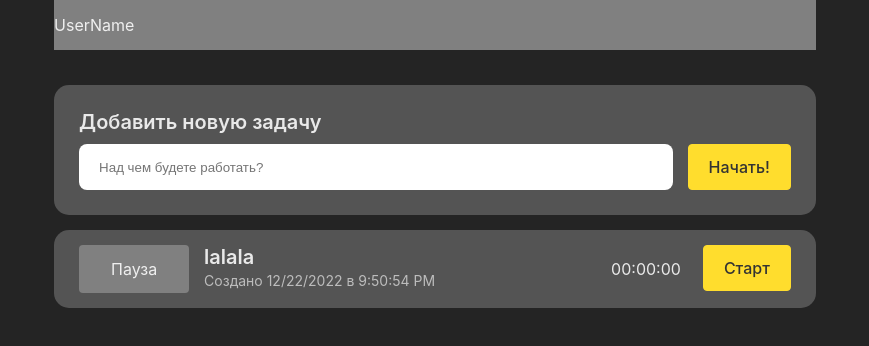
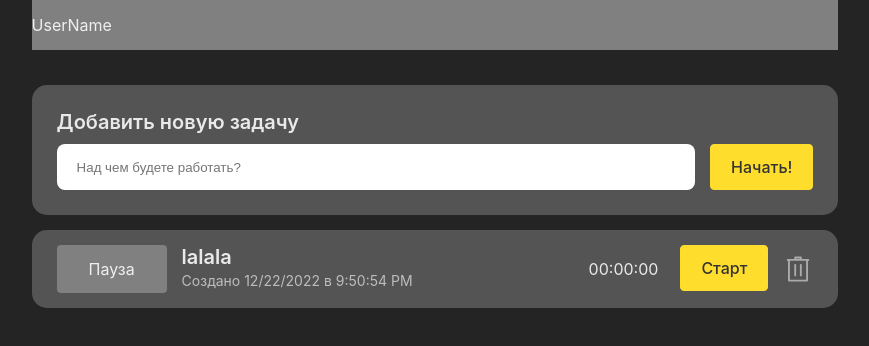
Before and after one commit to grusha229/timetracker, a React (Vite) app: page / in a window 1280 px wide. Shown: the top 346 px of the page, without its empty margins (205-1074 px from the left). Built offline with nearby package versions, Linux system fonts and the light colour scheme.

Commit message:
add remove feature

```diff
--- a/src/blocks/AddTask/AddTask.tsx
+++ b/src/blocks/AddTask/AddTask.tsx
@@ -4,12 +4,13 @@ import './AddTask.scss'
 import Button from "../../components/Button/Button";
 import {useDispatch} from "react-redux";
 import {createTask} from "./../../redux/actions"
+// @ts-ignore
 import { v4 as createId } from "uuid";
 
 export const AddTask = () => {
 
     const nameRef = useRef("");
-    const changeName = useCallback((event) => (nameRef.current = event.target.value), []);
+    const changeName = useCallback((event: React.ChangeEvent<HTMLInputElement>) => (nameRef.current = event.target.value), []);
     const dispatch = useDispatch()
 
     const submit = useCallback(() => {
--- a/src/blocks/TaskList/Task/Task.scss
+++ b/src/blocks/TaskList/Task/Task.scss
@@ -45,6 +45,19 @@
       margin-left: 15px;
     }
 
+    &__delete {
+      display: flex;
+      flex-direction: column;
+      justify-content: center;
+      margin-left: 15px;
+      opacity: .5;
+      cursor: pointer;
+
+      img {
+        width: 30px;
+      }
+    }
+
     &__time {
       display: flex;
       align-self: center;
--- a/src/blocks/TaskList/Task/TaskItem.tsx
+++ b/src/blocks/TaskList/Task/TaskItem.tsx
@@ -1,11 +1,14 @@
-import React, {useState,useEffect} from 'react';
+import React, {useState, useEffect, useCallback} from 'react';
 import "./Task.scss"
 import Button from "../../../components/Button/Button";
 import Timer from "../../../components/Timer/Timer";
 import {Task as TaskType} from "../../../redux/reducer/types";
+import trashIcon from "../../../assets/svg/trash.svg"
+import {createTask, removeTask} from "../../../redux/actions";
+import {useDispatch} from "react-redux";
 
 
-const TaskItem:React.FC<TaskType> = ({name, time}) => {
+const TaskItem:React.FC<TaskType> = ({name, time, id}) => {
 
     const [Seconds, setSeconds] = useState(0);
     const [isSecondsRun, setIsSecondsRun] = useState(false);
@@ -22,7 +25,13 @@ const TaskItem:React.FC<TaskType> = ({name, time}) => {
             };
         }
     });
+    const dispatch = useDispatch()
 
+    const deleteHandler = useCallback(() => {
+        if (confirm('Вы действительно хотите удалить запись?')) {
+            return dispatch(removeTask(id));
+        }
+    }, [dispatch]);
 
 
     function handleTimer () {
@@ -56,6 +65,9 @@ const TaskItem:React.FC<TaskType> = ({name, time}) => {
                     {isSecondsRun ? "Пауза" : "Старт"}
                 </Button>
             </div>
+            <div className={'task_item__delete'} onClick={deleteHandler}>
+                <img src={trashIcon}/>
+            </div>
         </div>
     )
 }
--- a/src/redux/actions.ts
+++ b/src/redux/actions.ts
@@ -11,13 +11,9 @@ export const createTask = (
 
 export const removeTask = (
     id: string,
-    name: string,
-    time: Date,
 ) => ({
     type: 'REMOVE_TASK',
     id,
-    name,
-    time,
 } as const);
 
 const actions = {
--- a/src/redux/reducer/rootReducer.ts
+++ b/src/redux/reducer/rootReducer.ts
@@ -5,6 +5,7 @@ import {Task, TaskId} from "./types";
 const initialState = [{
     name: "lalala",
     time: "Fri Dec 23 2022 00:50:54 GMT+0300 (GMT+03:00)",
+    id: "123456789"
 }] as Task[];
 
 export type State = typeof initialState;
@@ -20,8 +21,10 @@ const taskReducer = (state: State = initialState, action: Actions) => {
                     time: action.time
                 }
             ];
-        // case 'REMOVE_TASK':
-        //     return state;
+        case 'REMOVE_TASK':
+            return state.filter((Task) => {
+                return (Task.id != action.id)
+            })
         default:
             return state;
     }
--- a/src/redux/store.ts
+++ b/src/redux/store.ts
@@ -2,6 +2,7 @@ import {compose, createStore} from 'redux';
 import rootReducer from "./reducer/rootReducer";
 
 const store = createStore(rootReducer, compose(
+    // @ts-ignore
     window.__REDUX_DEVTOOLS_EXTENSION__ && window.__REDUX_DEVTOOLS_EXTENSION__()
 ));
 
```
Also changed, not shown: src/assets/svg/trash.svg (added).
